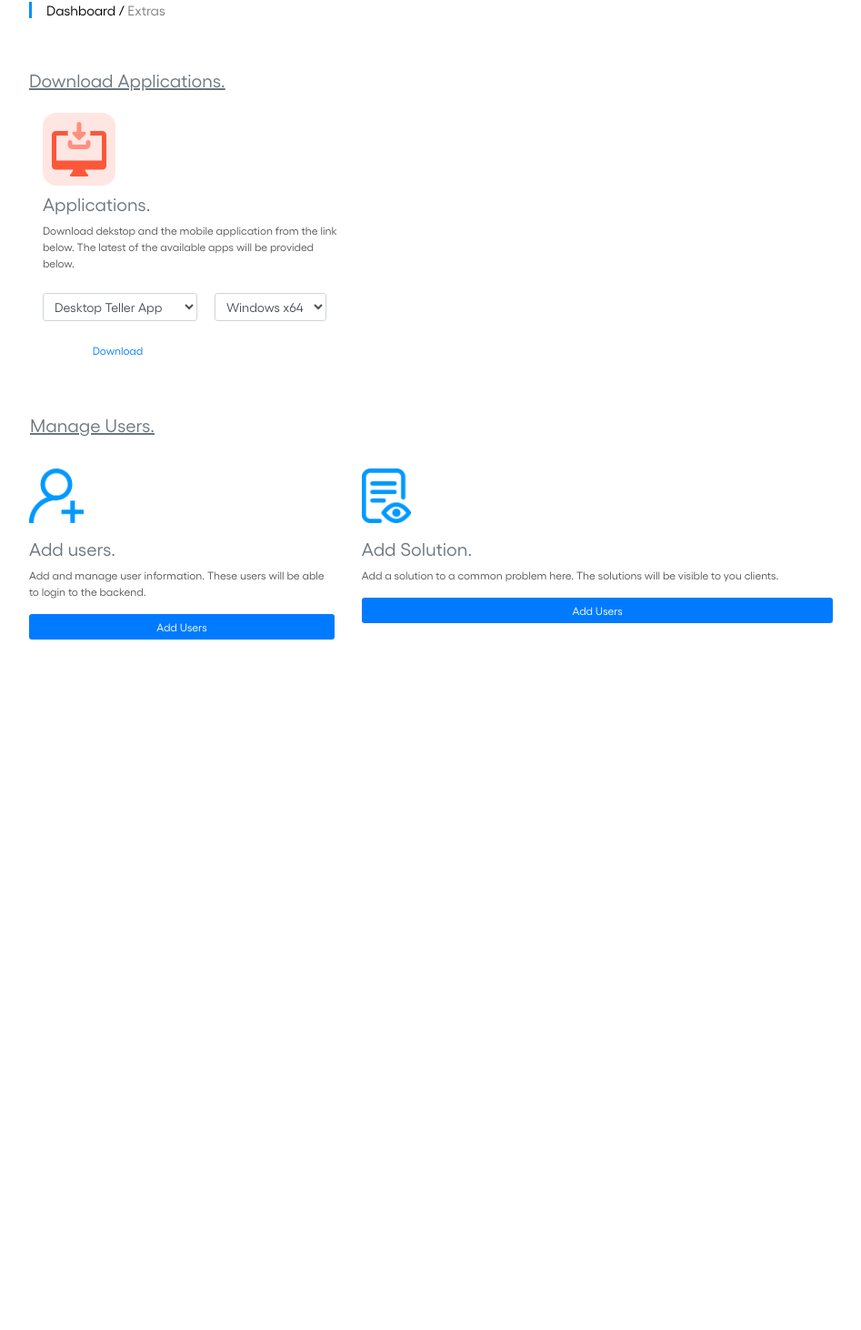
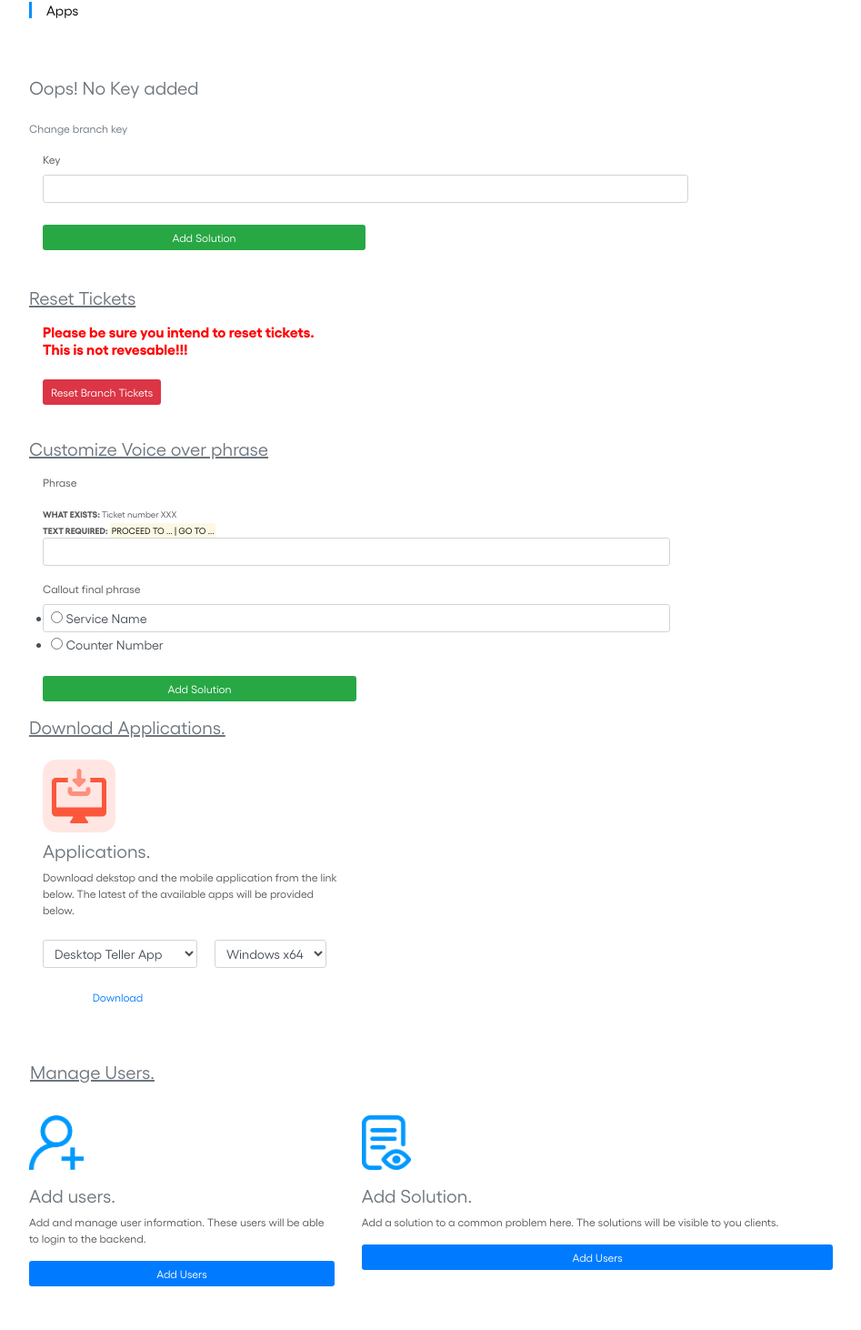
Before and after one commit to Simons22d/fuprox_local_dahsboard, a Flask app: page /extras in a window 1280 px wide. Shown: the part 94-1556 px from the top of the page at 91% size, without its empty margins (53-1000 px from the left). Before the commit the page ends 797 px from the top, so only its background shows below. Run offline with Flask 2, Linux system fonts and the light colour scheme; the visitor is signed in with stand-in values (Sample User, id 1); data comes from the database, SQL or seed files in the repository; data that the repository does not hold is empty; some libraries are stand-ins or nearby versions.

Commit message:
adde service

```diff
--- a/fuprox/forms.py
+++ b/fuprox/forms.py
@@ -107,6 +107,18 @@ class SolutionForm(FlaskForm):
     submit = SubmitField("Add Solution")
 
 
+class ActivateForm(FlaskForm):
+    key = StringField("Key", validators=[DataRequired()])
+    submit = SubmitField("Add Solution")
+
+
+class PhraseForm(FlaskForm):
+    phrase = StringField("Phrase", validators=[DataRequired()])
+    type = RadioField("Callout final phrase", validators=[DataRequired()], choices=["Service Name",
+                                                                                             "Counter Number"])
+    submit = SubmitField("Add Phrase")
+
+
 class ReportForm(FlaskForm):
     format = RadioField("Format", validators=[DataRequired()], Type=str, choices=["PDF", "Excel"])
     type = SelectField("Type", validators=[DataRequired()], Type=str, choices=["Bookings", "Branch", "Payments", "All"])
--- a/fuprox/routes.py
+++ b/fuprox/routes.py
@@ -1,10 +1,11 @@
 from flask import render_template, url_for, flash, redirect, request, abort, jsonify, send_file, send_from_directory
 from fuprox import app, db, bcrypt
 from flask_login import login_user, current_user, logout_user, login_required,current_user
-from fuprox.forms import (RegisterForm, LoginForm, TellerForm, ServiceForm, SolutionForm, ReportForm)
+from fuprox.forms import (RegisterForm, LoginForm, TellerForm, ServiceForm, SolutionForm, ReportForm, ActivateForm,PhraseForm)
 from fuprox.models import User, Company, Branch, Service, Help, BranchSchema, CompanySchema, ServiceSchema, Mpesa, \
-    MpesaSchema, Booking, BookingSchema, ImageCompany, ImageCompanySchema, Teller, TellerSchema,ServiceOffered,Icon,IconSchema
-from fuprox.utility import reverse,add_teller,services_exist,services_exist,branch_exist,create_service
+    MpesaSchema, Booking, BookingSchema, ImageCompany, ImageCompanySchema, Teller, TellerSchema,ServiceOffered,Icon,\
+    IconSchema,PhraseSchema,Phrase
+from fuprox.utility import reverse,add_teller,services_exist,services_exist,branch_exist,create_service,upload_video
 import tablib
 from datetime import datetime
 import time
@@ -17,6 +18,7 @@ from fuprox.utility import email
 from flask_sqlalchemy import sqlalchemy
 import os
 import logging
+import requests
 
 socket_link = "http://localhost:5000/"
 local_socket = "http://localhost:5500/"
@@ -68,8 +70,9 @@ def home():
         "statement" : get_part_of_day(time).capitalize(),
         "user" : (current_user.username).capitalize()
     }
-    log(f"current_user {current_user.username}")
-    return render_template("dashboard.html", today=date,dash_data = dash_data)
+    branch = Branch.query.first()
+
+    return render_template("dashboard.html", today=date,dash_data = dash_data,branch=branch)
 
 @app.route("/doughnut/data", methods=["GET"])
 def _doughnut_data():
@@ -276,6 +279,14 @@ def more_info(key):
     return render_template("info.html", data=data)
 
 
+@app.route("/video/upload", methods=["POST"])
+def upload_video_():
+    return upload_video()
+
+@app.route("/upload", methods=["POST", "GET", "PUT"])
+def upload_video__():
+    return render_template("upload.html")
+
 # view_branch
 @app.route("/teller/view")
 @login_required
@@ -411,10 +422,141 @@ def help():
     return render_template("help.html", data=solution_data)
 
 
-@app.route("/extras")
+@app.route("/extras",methods=["GET","POST"])
 @login_required
 def extras():
-    return render_template("extras.html")
+    current = Branch.query.first()
+    form  = ActivateForm()
+    ss = PhraseForm()
+
+    current_phrase = Phrase.query.first()
+
+
+    if form.validate_on_submit():
+        key = form.key.data
+        data = requests.post("http://localhost:4000/branch/activate",json={"key":key})
+        if not there_are_bookings():
+            activate_branch(data.json())
+        else:
+            flash("Error! Database not empty. There are booking there","danger")
+
+    db.session.execute("DELETE FROM phrase")
+    pref  = ss.phrase.data
+    log(ss.type.data)
+    is_teller = True if ss.type.data != "Counter Number" else  False
+    lookup = Phrase(pref,is_teller)
+    db.session.add(lookup)
+    db.session.commit()
+
+    return render_template("extras.html",branch=current,form=form, phrase=ss,current_phrase=current_phrase)
+
+
+# @app.route("/reset/tickets",methods=["POST"])
+# def reset_tickets():
+#     req = request.post("http://159.65.144.235:4000/ticket/reset")
+#
+
+
+
+def activate_branch(data):
+    if data:
+        if data["service"] and data["branch"] and data["company"]:
+            if  not there_are_bookings():
+                try:
+                    branch = data["branch"]
+                    service = data["service"]
+                    company = data["company"]
+                    prepare_db(branch["key_"])
+                    add_service(service["name"],service["service"],service["is_medical"])
+                    add_company(company["name"],company["service"])
+                    add_branch(branch["name"],branch["company"],branch["logitude"],branch["latitude"],branch["opens"],
+                               branch["closes"],branch["service"],branch["description"],branch["key_"],branch["unique_id"])
+                except sqlalchemy.exc.InvalidRequestError as e :
+                    log(f"Error! {e}")
+            else:
+                log("Database ned to cleared. There are bookings there already")
+                return {"msg" : "Database need to cleared. There are booking there already."}
+        else:
+
+            return {'msg' : "Data incomplete"},500
+    else:
+        return {"msg" : "Error! Key is invalid"}
+
+
+def there_are_bookings():
+    bookings = Booking.query.all()
+    return bookings
+def prepare_db(key):
+    bookings = there_are_bookings()
+    if not bookings:
+        try:
+            branch = Branch.query.filter_by(key_=key).first()
+            if branch:
+                company = Company.query.filter_by(name=branch.company).first()
+                if company:
+                    service = Service.query.filter_by(name=branch.service).first()
+                    db.session.delete(branch)
+                    db.session.commit()
+                    db.session.delete(company)
+                    db.session.commit()
+                    db.session.delete(service)
+                else:
+                    log("service issue")
+            else:
+                log("service issue")
+        except sqlalchemy.exc.InvalidRequestError as e:
+            log("your DB Need upkeep. it is not empty")
+        finally:
+            log("errors")
+    else:
+        log("Error, database is not empty still has some bookings")
+
+
+def branch_exists(name):
+    lookup = Branch.query.filter_by(name=name).first()
+    print("branch_data", branch_schema.dump(lookup))
+    return [1] if lookup else []
+
+
+def add_branch(name, company, longitude, latitude, opens, closes, service, description, key_, unique_id):
+    if not branch_exists(name):
+        lookup = Branch(name, company, longitude, latitude, opens, closes, service, description, key_, unique_id)
+        try:
+            db.session.add(lookup)
+            db.session.commit()
+            return dict()
+        except sqlalchemy.exc.IntegrityError as e:
+            print("Error! Could not create Branch.")
+            return dict()
+    else:
+        return dict()
+
+
+
+def add_company(name, service):
+    print("xxXxx")
+    lookup = Company(name, service)
+    try:
+
+        db.session.add(lookup)
+        db.session.commit()
+    except sqlalchemy.exc.IntegrityError:
+        print("error! already copied")
+    lookup_data = company_schema.dump(lookup)
+    return lookup_data
+
+
+def add_service(name, service, is_medical):
+    lookup = Service(name, service, is_medical)
+    try:
+        db.session.add(lookup)
+        db.session.commit()
+
+
+    except sqlalchemy.exc.IntegrityError:
+        print("error! record exists")
+    return service_schema.dump(lookup)
+
 
 
 @app.route("/logout")
--- a/fuprox/templates/extras.html
+++ b/fuprox/templates/extras.html
@@ -6,7 +6,7 @@
             <a class="nav-link" href="{{ url_for('home') }}">Home</a>
           </li>
           <li class="nav-item ">
-            <a class="nav-link" href="{{ url_for('branches') }}">Bookings</a>
+            <a class="nav-link" href="{{ url_for('tellers') }}">Bookings</a>
           </li>
 
           <li class="nav-item">
@@ -32,7 +32,7 @@
       <div class="row">
         <div class="col-md-12 col-lg-8">
           <div class="title-single-box">
-                <h5 style="font-size:15px;">Dashboard / <span style="color:grey;">Extras</span> </h5>
+                <h5 style="font-size:15px;">Apps</span> </h5>
             <span class="color-text-a"></span>
           </div>
         </div>
@@ -46,6 +46,98 @@
 {% block content %}
 <div class="col-lg-12">
 <!--    desktop application link -->
+    <div class="row">
+        <div class="row col-lg-12">
+           {% if branch %}
+                <div class="mt-2 h5 text-muted ">{{ branch.name }}</div>
+                <code class="mt-2 h6 text-muted ">{{ branch.key_ }}</code>
+           {% else %}
+               <div class="mt-2 h5 text-muted ">Oops! No Key added</div>
+           {% endif %}
+        </div>
+        <p class="text-muted mt-3">Change branch key</p>
+    </div>
+
+    <div class="row mb-4">
+    <form action="" method="POST" class="col-lg-8">
+                {{ form.hidden_tag() }}
+                <div class="form-group">
+                    {{ form.key.label(class='form-control-label')}}
+                    {% if form.key.errors %}
+                    {{ form.key(class="form-control  form-control-smis-invalid")}}
+                    <div class="invalid-feedback">
+                        {% for error in form.key.errors %}
+                        <span>{{ error }}</span>
+                        {% endfor %}
+                    </div>
+                    {% else %}
+                    {{ form.key(class="form-control form-control-sm")}}
+                    {% endif %}
+                </div>
+                <div class="form-group mt-3">
+                    {{ form.submit(class="btn btn-sm btn-success btn-block mt-4 col-lg-6")}}
+                </div>
+            </form>
+    </div>
+
+<div class="row">
+        <h5 class="text-muted "><u>Reset Tickets</u></h5>
+        <div class="row col-lg-12 mt-2">
+            <div class="col-lg-4">
+            <h6 style="color:red">
+                <b>Please be sure you intend to reset tickets.</b><br>
+                <b >This is not revesable!!!</b>
+            </h6>
+                <div class="btn btn-sm btn-danger mt-3">Reset Branch Tickets</div>
+            <div id="status_message"></div>
+          <br><br>
+          </div>
+        </div>
+    </div>
+
+    <div class="row">
+        <h5 class="text-muted "><u>Customize Voice over phrase</u></h5>
+        <div class="row col-lg-12 mt-2">
+            <form action="" method="POST" class="col-lg-8">
+                {{ phrase.hidden_tag() }}
+                <div class="form-group">
+                    {{ phrase.phrase.label(class='form-control-label mb-3')}}<br>
+                     <small><b>WHAT EXISTS: </b>Ticket number XXX</small><br>
+                    <small><b>TEXT REQUIRED: </b><mark>PROCEED TO ... | GO TO ...</mark></small><br>
+                    {% if phrase.phrase.errors %}
+                    {{ phrase.phrase(class="form-control  form-control-smis-invalid")}}
+                    <div class="invalid-feedback">
+                        {% for error in phrase.key.errors %}
+                        <span>{{ error }}</span>
+                        {% endfor %}
+                    </div>
+                    {% else %}
+                    {{ phrase.phrase(class="form-control form-control-sm")}}
+                    {% endif %}
+                </div>
+
+            <div class="form-group mt-2 mb-4">
+                    {{ phrase.type.label(class='form-control-label')}}
+                    {% if phrase.type.errors %}
+
+                    {{ phrase.type(class="form-control  form-control-smis-invalid")}}
+                    <div class="invalid-feedback">
+                        {% for error in phrase.type.errors %}
+                        <span>{{ error }}</span>
+                        {% endfor %}
+                    </div>
+                    {% else %}
+                    {{ phrase.type(class="form-control form-control-sm")}}
+                    {% endif %}
+                </div>
+                <div class="form-group mt-5">
+
+                    {{ form.submit(class="btn btn-sm btn-success btn-block mt-4 col-lg-6")}}
+                </div>
+            </form>
+        </div>
+    </div>
+
     <div class="row">
         <h5 class="text-muted "><u>Download Applications.</u></h5>
         <div class="row col-lg-12 mt-2">
--- a/fuprox/templates/help.html
+++ b/fuprox/templates/help.html
@@ -6,7 +6,7 @@
             <a class="nav-link" href="{{ url_for('home') }}">Home</a>
           </li>
           <li class="nav-item">
-            <a class="nav-link" href="{{ url_for('branches') }}">Manage</a>
+            <a class="nav-link" href="{{ url_for('tellers') }}">Manage</a>
           </li>
 
           <li class="nav-item">
```
Also changed, not shown: fuprox/models.py (+34 -0 lines), fuprox/static/js/upload.js (+167 -4 lines), fuprox/templates/dashboard.html (+8 -3 lines), fuprox/templates/upload.html (added, +69 -0 lines), fuprox/utility.py (+152 -1 lines).
